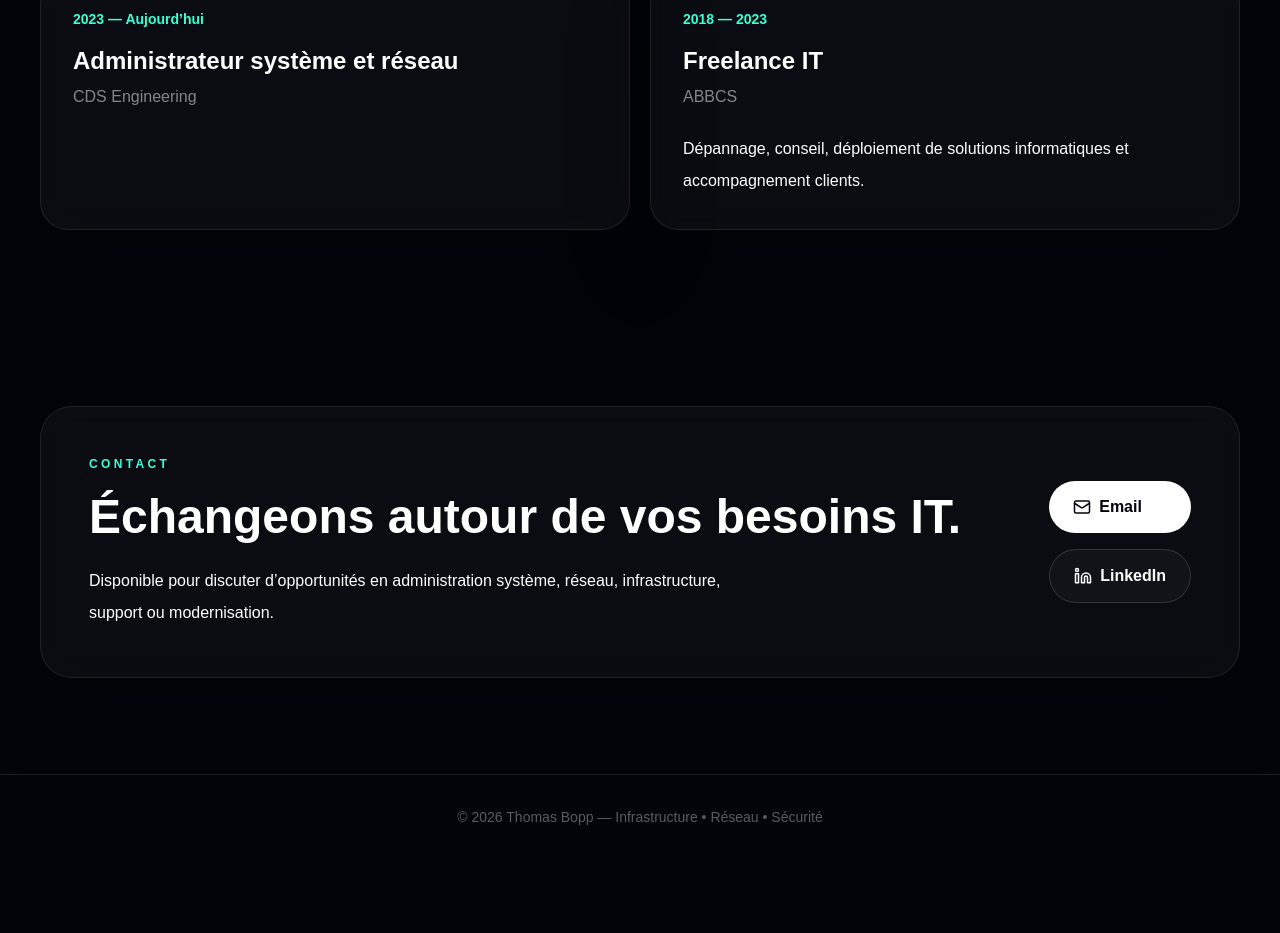
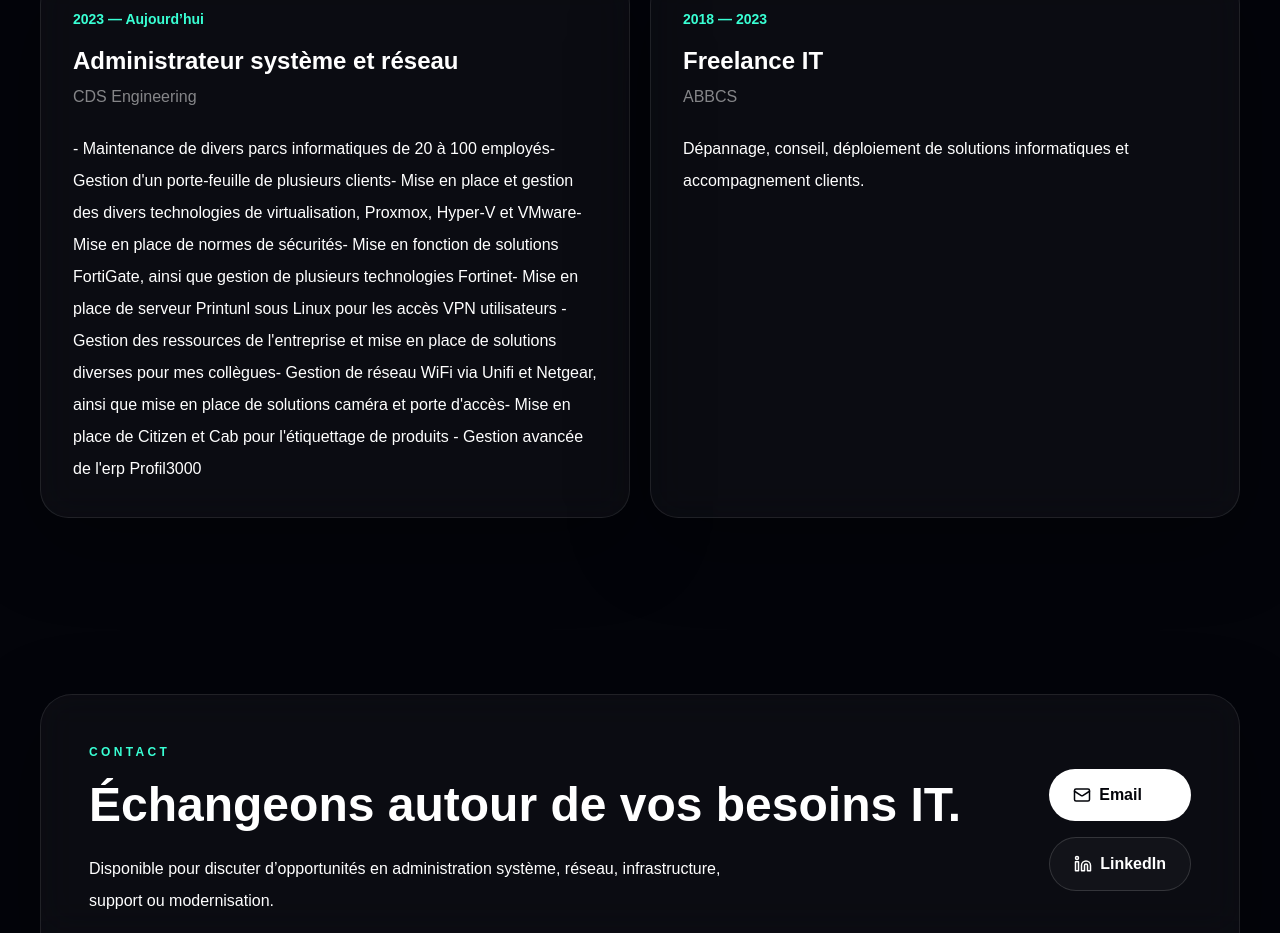
Before and after one commit to boppthomas/CV, a Next.js app: page / in a window 1280 px wide. Shown: the part 1549-2482 px from the top of the page. Before the commit the page ends 2408 px from the top, so only its background shows below. Built offline with nearby package versions, Linux system fonts and the light colour scheme.

Commit message:
Update page.js

```diff
--- a/app/page.js
+++ b/app/page.js
@@ -48,7 +48,7 @@ const experiences = [
     title: "Administrateur système et réseau",
     company: "CDS Engineering",
     date: "2023 — Aujourd’hui",
-    tasks: [
+    text: [
               "- Maintenance de divers parcs informatiques de 20 à 100 employés",
               "- Gestion d'un porte-feuille de plusieurs clients",
               "- Mise en place et gestion des divers technologies de virtualisation, Proxmox, Hyper-V et VMware",
```
